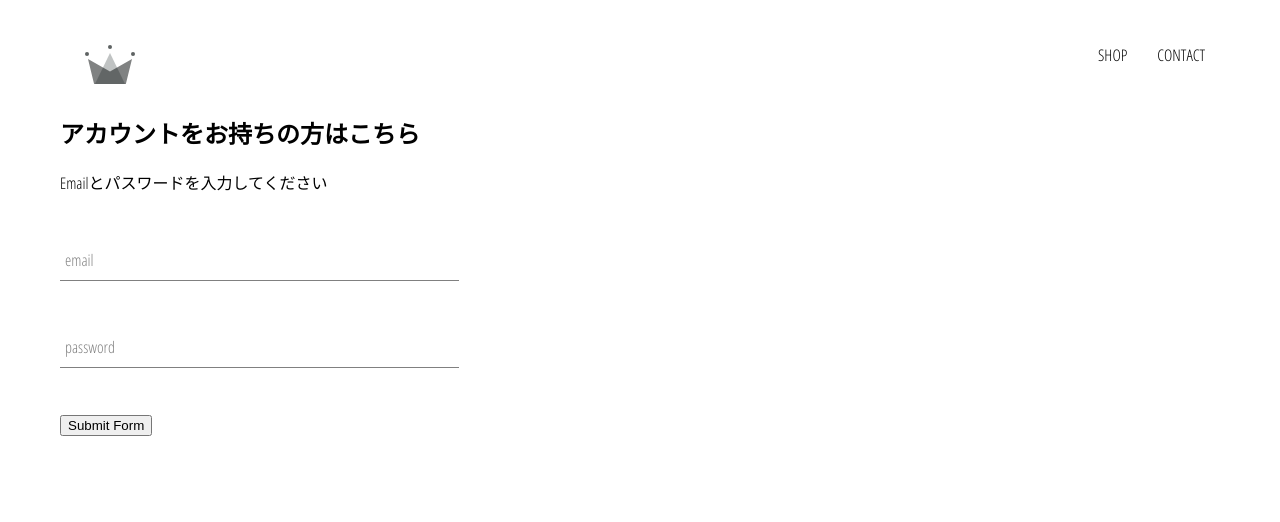
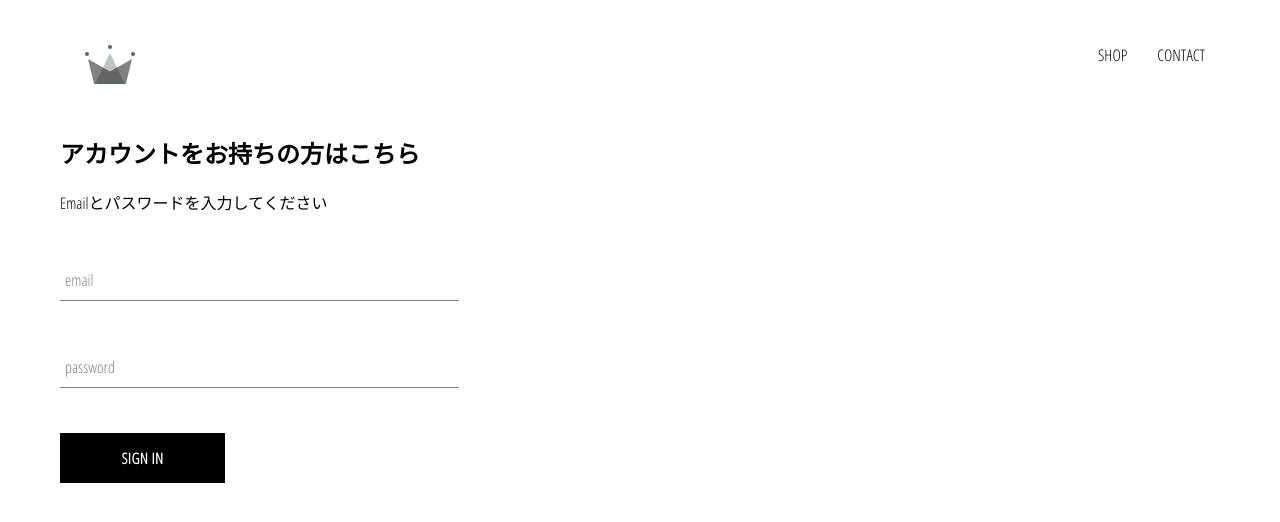
Before and after one commit to mayukohayashi/eCommerceApp, a React (Create React App) app: page /signin in a window 1280 px wide. Shown: the top 522 px of the page. Built offline with nearby package versions, Linux system fonts and the light colour scheme.

Commit message:
feat: done with custom-button, todo: use for other buttons too

```diff
--- a/src/components/sign-in/sign-in.component.jsx
+++ b/src/components/sign-in/sign-in.component.jsx
@@ -1,6 +1,7 @@
 import React from 'react';
 
 import FormInput from '../form-input/form-input.component'
+import CustomButton from '../custom-button/custom-button.component'
 
 import './sign-in.styles.scss';
 
@@ -51,7 +52,7 @@
             required
           />
 
-          <input type='submit' value='Submit Form' />
+          <CustomButton type='submit'>Sign In</CustomButton>
         </form>
       </div>
     );
--- a/src/components/sign-in/sign-in.styles.scss
+++ b/src/components/sign-in/sign-in.styles.scss
@@ -1,3 +1,9 @@
 .sign-in {
   width: 30vw;
+  display: flex;
+  flex-direction: column;
+
+  .title {
+    margin: 10px 0;
+  }
 }
```
